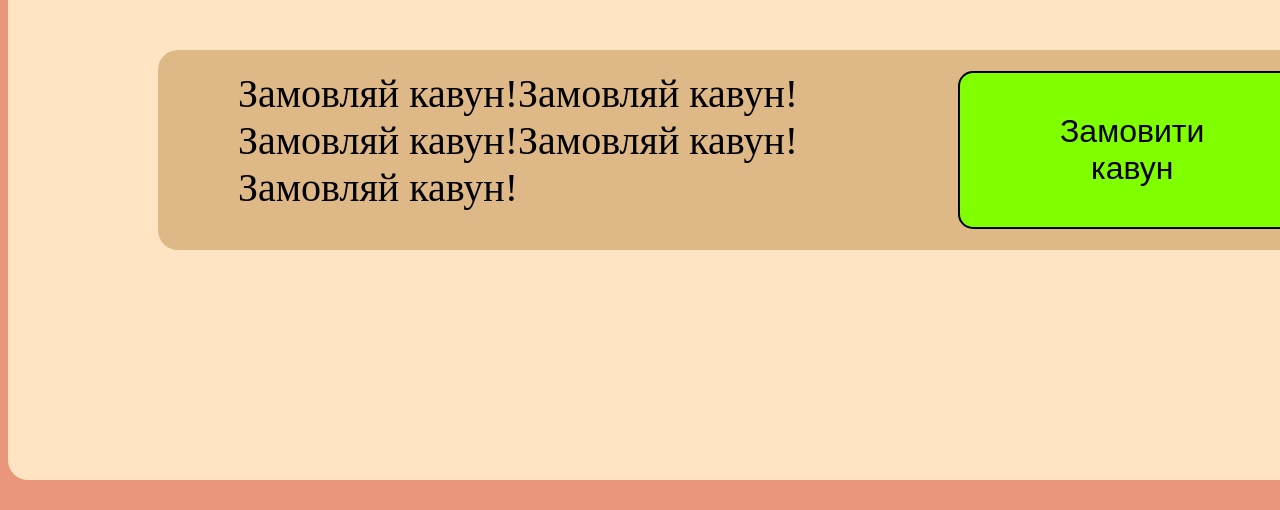
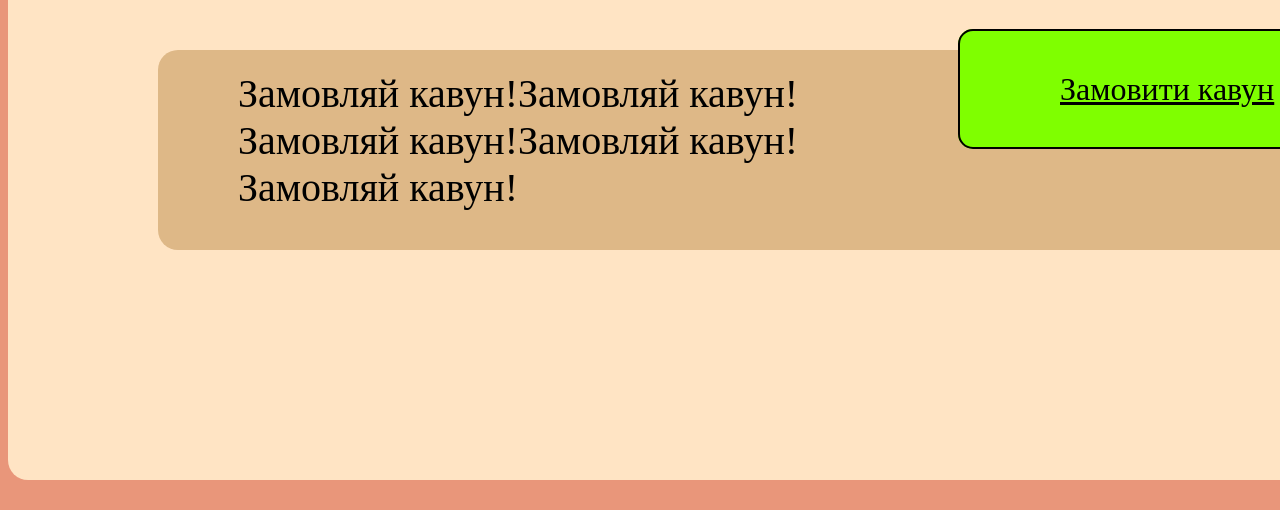
Before and after one commit to SashaZayets/KeepSolid-practic, a plain HTML site: page index.html in a window 1280 px wide. Shown: the part 894-1404 px from the top of the page. Drawn offline with Linux system fonts and the light colour scheme.

Commit message:
Update index.html

```diff
--- a/index.html
+++ b/index.html
@@ -38,7 +38,7 @@
       <div class="watermelon_info3">
 <p> Замовляй кавун!Замовляй кавун!Замовляй кавун!Замовляй кавун!Замовляй кавун!
       </div>
-         <button class="butn" onclick="location.href='order.html'">Замовити<br>кавун</button>
+<a class = "butn" href="order.html">Замовити кавун</a>
     </div>
   </body>
     </html>
```
